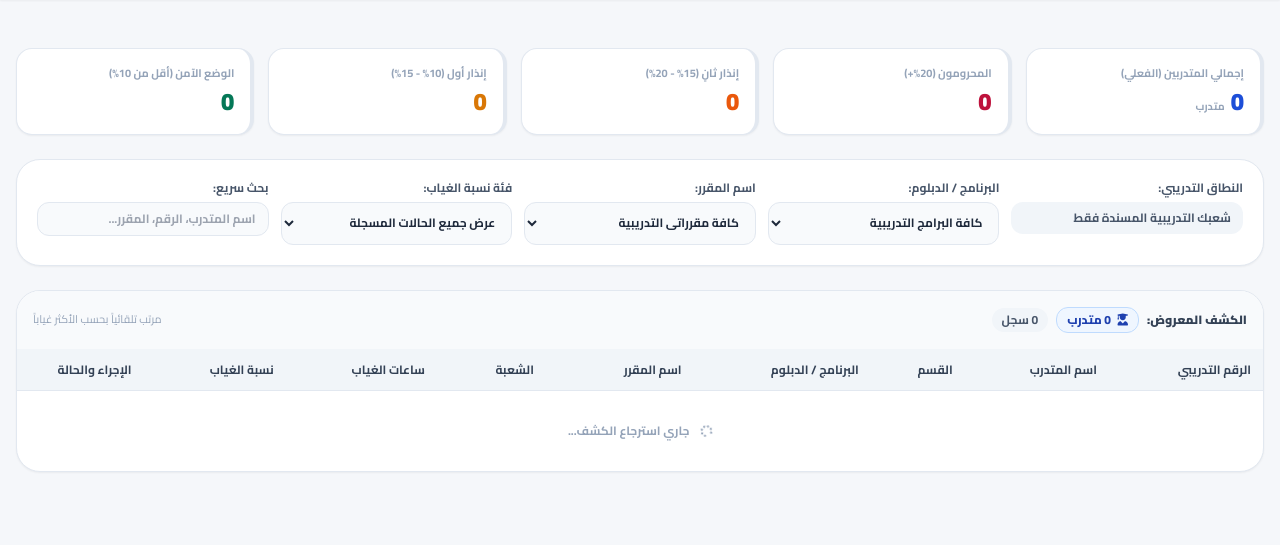
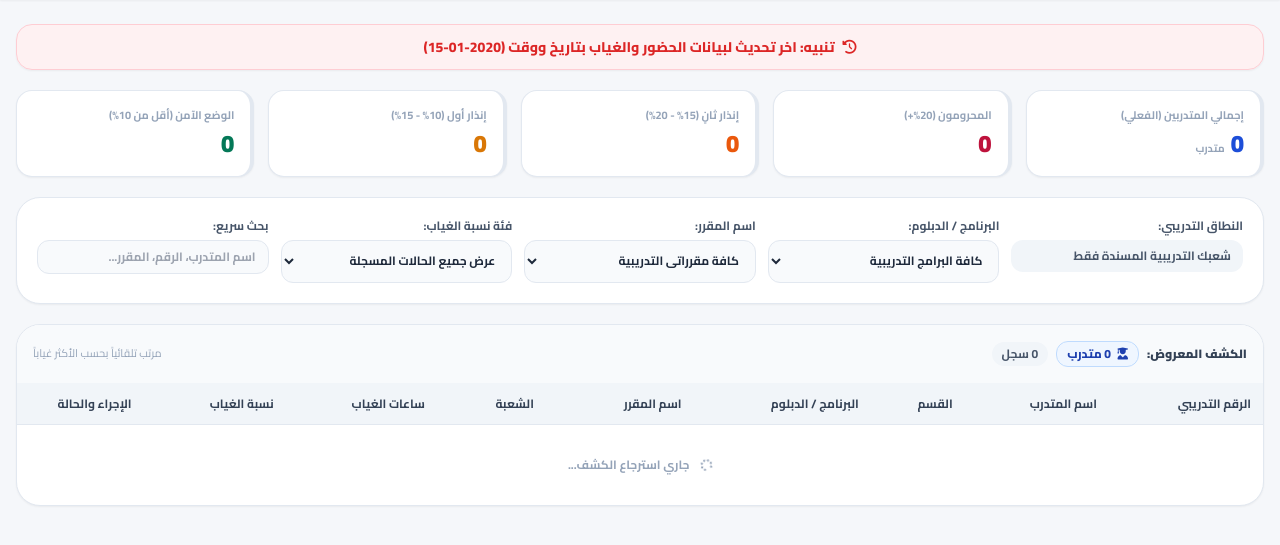
Before and after one commit to tvtcaflaj2030/schedule, a Flask app: template templates/trainer_absence_view.html in a window 1280 px wide. Shown: the part 65-610 px from the top of the page. Run offline with Flask 3, Linux system fonts and the light colour scheme; the template is opened without the code that fills it: most values are stand-ins (such as "Sample title", 1, 10 or a date in 2020); some libraries are stand-ins or nearby versions.

Commit message:
Update trainer_absence_view.html

```diff
--- a/templates/trainer_absence_view.html
+++ b/templates/trainer_absence_view.html
@@ -45,7 +45,17 @@
         </div>
     </header>
 
-    <main class="max-w-7xl mx-auto px-4 py-6 space-y-6">
+    <main class="max-w-7xl mx-auto px-4 py-6 space-y-5">
+
+        <!-- تنبيه آخر تحديث لبيانات الغياب في الأعلى باللون الأحمر العريض -->
+        {% if absence_last_update %}
+        <div class="bg-rose-50/90 border border-rose-200 rounded-2xl px-4 py-3 flex items-center justify-center gap-2 shadow-sm no-print">
+            <i class="fa-solid fa-clock-rotate-left text-red-600 text-sm"></i>
+            <p class="text-red-600 font-extrabold text-xs sm:text-sm text-center">
+                تنبيه: اخر تحديث لبيانات الحضور والغياب بتاريخ ووقت (<span>{{ absence_last_update }}</span>)
+            </p>
+        </div>
+        {% endif %}
 
         <!-- ترويسة الطباعة الورقية A4 -->
         <div class="hidden print:block border-b-2 border-slate-800 pb-3 mb-4">
@@ -58,9 +68,12 @@
                 <div class="text-center">
                     <h2 class="text-base font-black">كشف متابعة الإنذارات ونسب الغياب</h2>
                     <p class="text-xs font-bold text-slate-600 mt-1">المدرب: {{ trainer_name }}</p>
+                    {% if absence_last_update %}
+                    <p class="text-[10px] font-bold text-slate-500 mt-0.5">آخر تحديث للبيانات: {{ absence_last_update }}</p>
+                    {% endif %}
                 </div>
                 <div class="text-left text-[11px]">
-                    <p>تاريخ الكشف: <span id="current-print-date"></span></p>
+                    <p>تاريخ الطباعة: <span id="current-print-date"></span></p>
                 </div>
             </div>
         </div>
@@ -223,7 +236,6 @@
                     updateCounters(data.records);
 
                     if (updateLists) {
-                        // تحديث قائمة البرامج المتاحة في نطاق المدرب أو القسم
                         if (programSelect && data.programs) {
                             const currentProg = programSelect.value;
                             programSelect.innerHTML = '<option value="ALL">كافة البرامج التدريبية</option>';
@@ -238,7 +250,6 @@
                             }
                         }
 
-                        // تحديث قائمة المقررات
                         if (courseSelect && data.courses) {
                             const currentCourse = courseSelect.value;
                             const defaultText = '{{ "كافة المقررات" if trainer_role == "manager" else "كافة مقرراتي التدريبية" }}';
```
